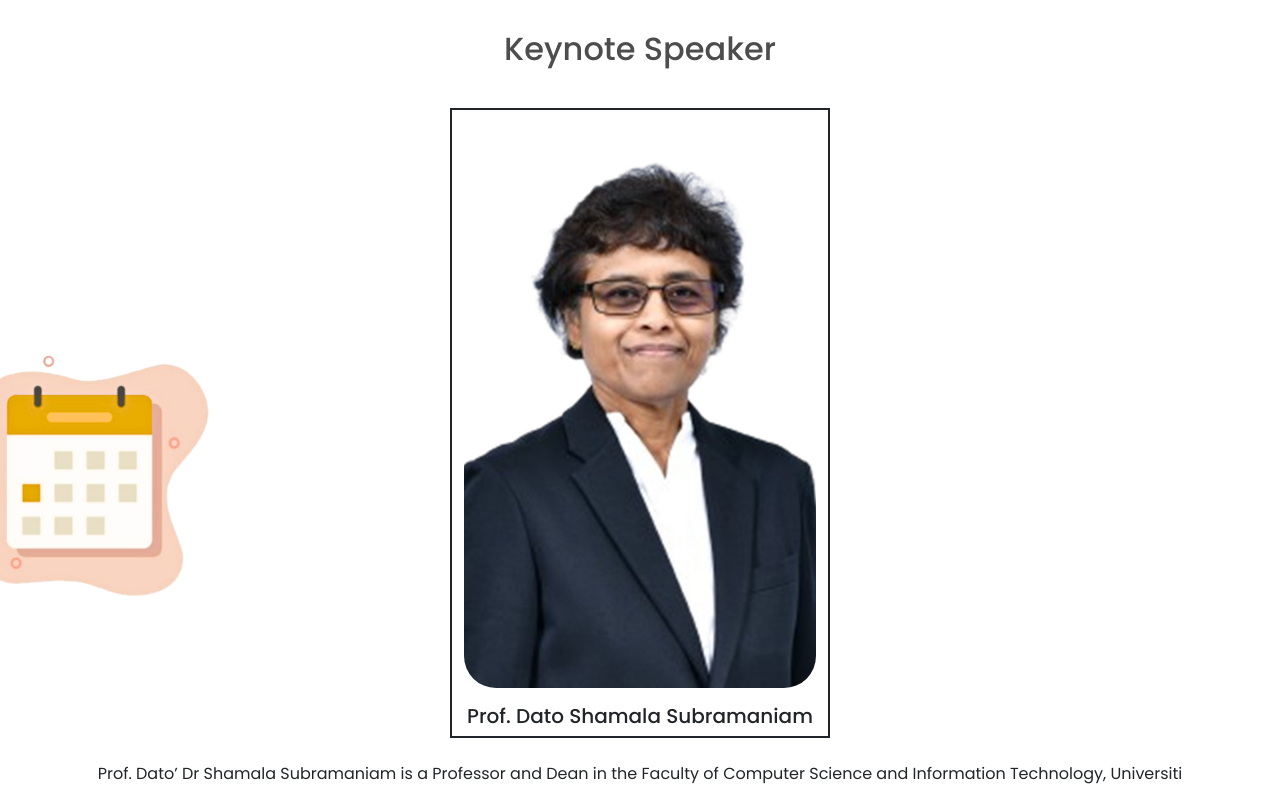
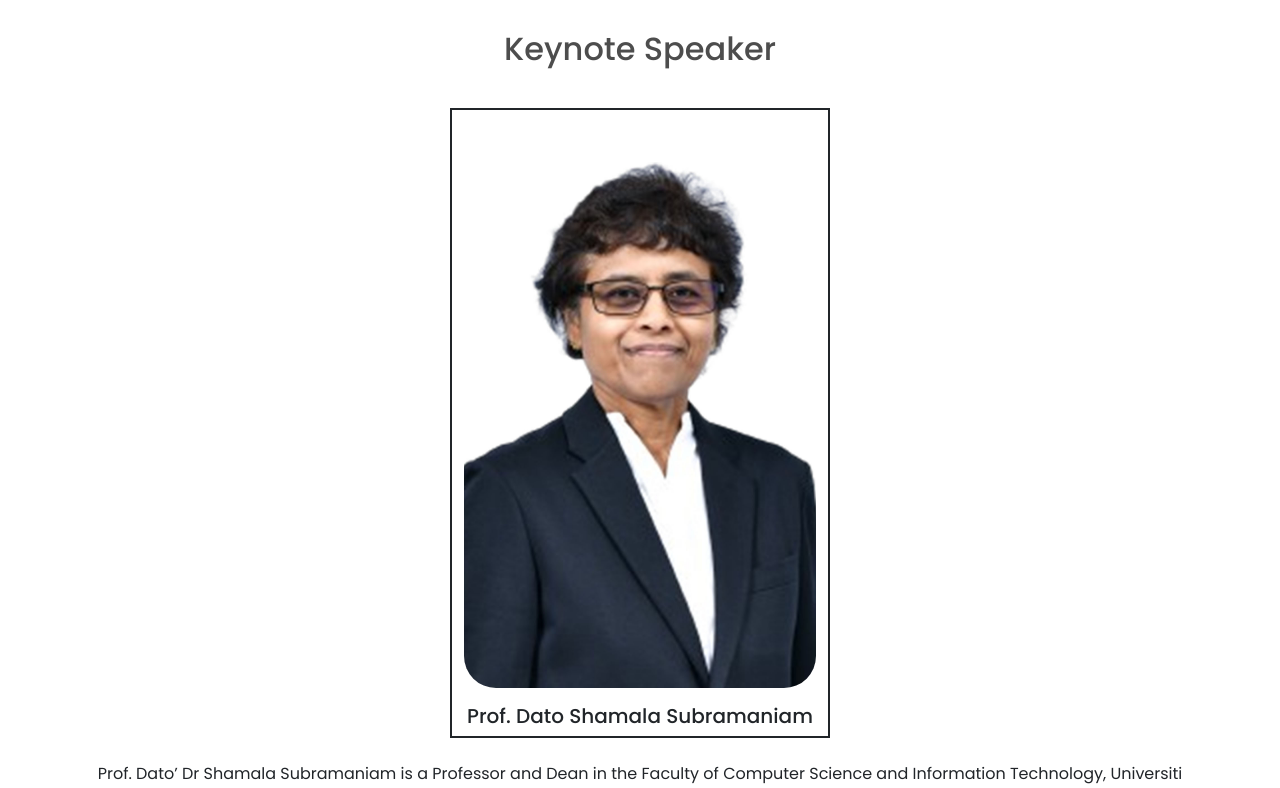
Before and after one commit to VikasPrasad27/NTAI2025, a React (Create React App) app: page /#/about in a window 1280 px wide. Shown: the part 1741-2529 px from the top of the page. Built offline with nearby package versions, Linux system fonts and the light colour scheme.

Commit message:
Update About.js

```diff
--- a/src/components/About/About.js
+++ b/src/components/About/About.js
@@ -44,7 +44,7 @@ export default function About () {
             <img className="shape3 w-25" src={Shape4} alt="Shape3"/>
             <img className="shape4 w-25" src={Shape3} alt="Shape4"/>
             <img className="ConferenceTracks w-25" src={ConferenceTracks} alt="ConferenceTracksImg"/>
-            <img className="ImportantDates w-25" style={{width: 50}} src={ImportantDates} alt="ImportantDatesImg"/>
+
 
             <section id="ICLVE-2023">
                 <div className="row">
@@ -73,10 +73,10 @@ export default function About () {
             </section>
 
             <section id="CONFERENCE_TRACKS">
-                <div className="row mt-5  justify-content-center">
+                <div className="row mt-5 justify-content-center">
                     <div className="col-12 col-md-8 text-center">
                         <h3 className="text-uppercase mt-5">Conference Tracks</h3>
-                        <div className="p-tracks align-self-center">
+                        <div className="p-tracks  text-center">
                             <p className="p-text">Artificial Intelligence and Machine Learning</p>
                             <p className="p-text">Information Technology and Cybersecurity</p>
                             <p className="p-text">Advanced Computing and Emerging Technologies </p>
```
